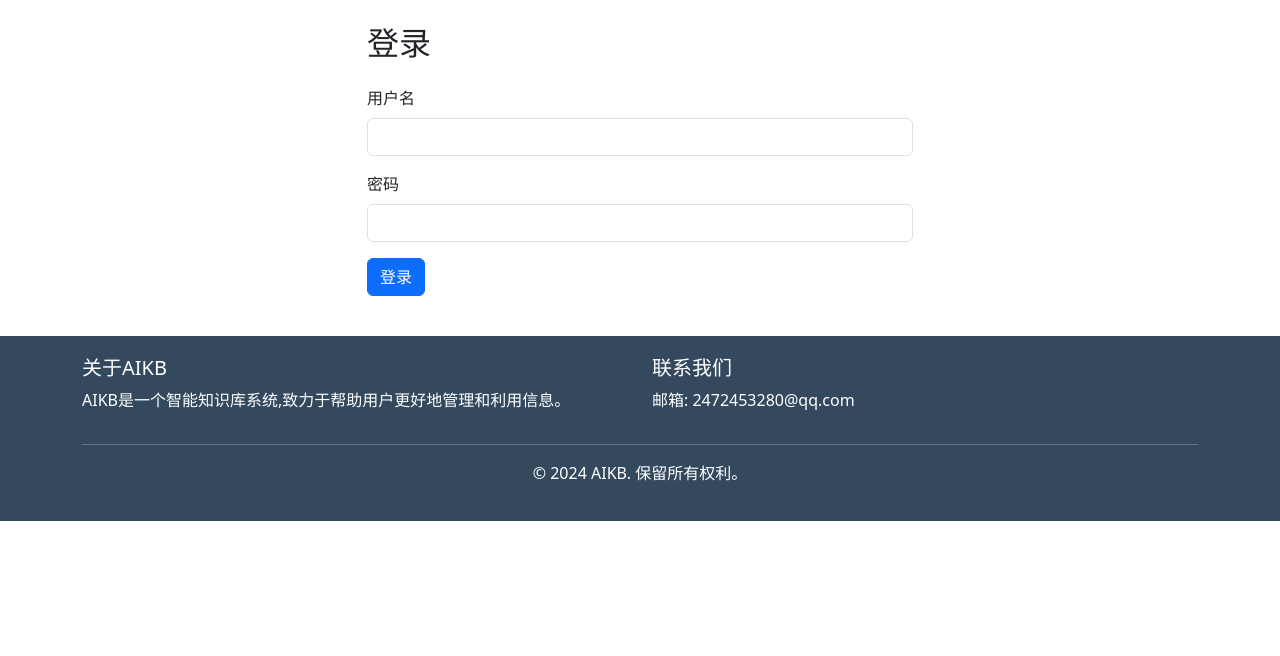
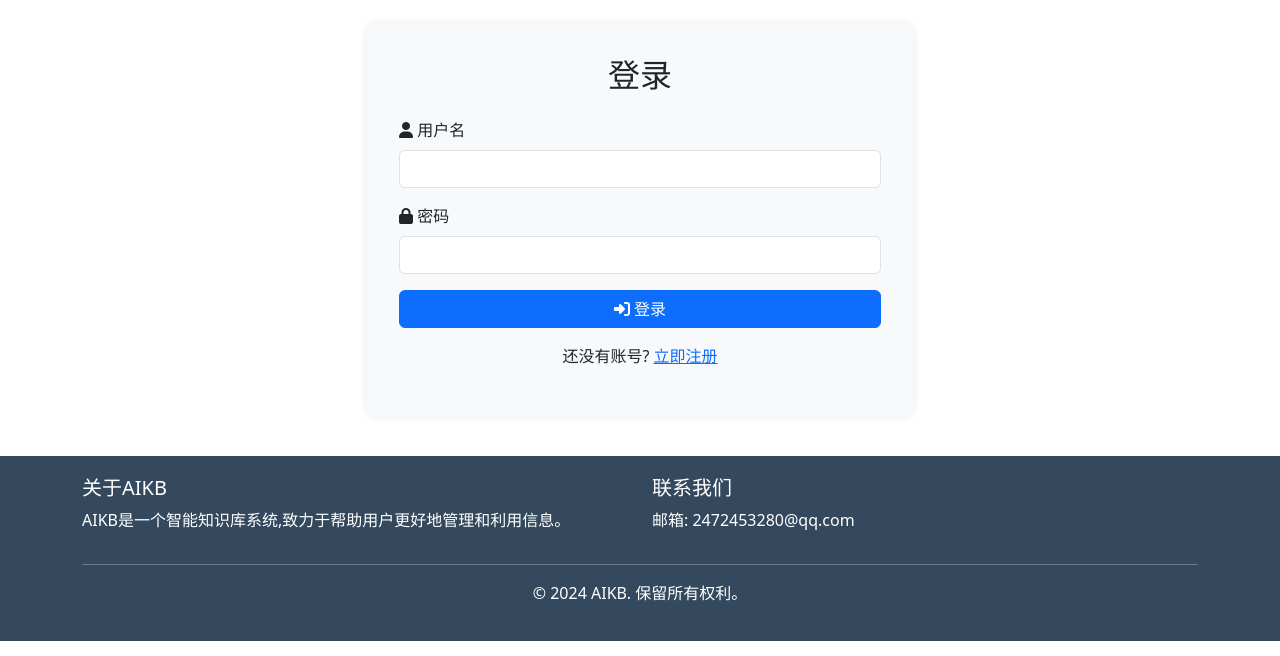
Before and after one commit to Wangyugui1/aibk, a Flask app: page /login in a window 1280 px wide. Shown: the part 56-712 px from the top of the page. Run offline with Flask 2, Linux system fonts and the light colour scheme.

Commit message:
Update login.html

```diff
--- a/app/templates/login.html
+++ b/app/templates/login.html
@@ -2,21 +2,50 @@
 
 {% block title %}登录{% endblock %}
 
+{% block extra_css %}
+<style>
+    /* 自定义登录页面样式 */
+    .login-form {
+        background-color: #f8f9fa;
+        border-radius: 10px;
+        padding: 2rem;
+        box-shadow: 0 0 10px rgba(0,0,0,0.1);
+    }
+    .form-control:focus {
+        border-color: #3498db;
+        box-shadow: 0 0 0 0.2rem rgba(52, 152, 219, 0.25);
+    }
+</style>
+{% endblock %}
+
 {% block content %}
 <div class="row justify-content-center">
     <div class="col-md-6">
-        <h2 class="mb-4">登录</h2>
+        <div class="login-form">
+            <h2 class="mb-4 text-center">登录</h2>
             <form method="POST">
                 <div class="mb-3">
-                <label for="username" class="form-label">用户名</label>
+                    <label for="username" class="form-label">
+                        <i class="fas fa-user"></i> 用户名
+                    </label>
                     <input type="text" class="form-control" id="username" name="username" required>
                 </div>
                 <div class="mb-3">
-                <label for="password" class="form-label">密码</label>
+                    <label for="password" class="form-label">
+                        <i class="fas fa-lock"></i> 密码
+                    </label>
                     <input type="password" class="form-control" id="password" name="password" required>
                 </div>
-            <button type="submit" class="btn btn-primary">登录</button>
+                <div class="d-grid gap-2">
+                    <button type="submit" class="btn btn-primary">
+                        <i class="fas fa-sign-in-alt"></i> 登录
+                    </button>
+                </div>
             </form>
+            <div class="mt-3 text-center">
+                <p>还没有账号? <a href="{{ url_for('auth.register') }}">立即注册</a></p>
+            </div>
+        </div>
     </div>
 </div>
 {% endblock %}
```
Lines whose indentation alone changed are shown as unchanged.
